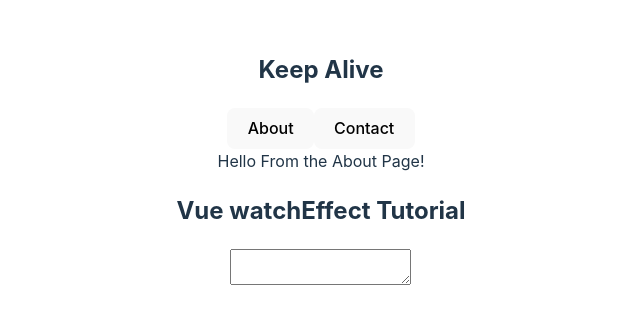
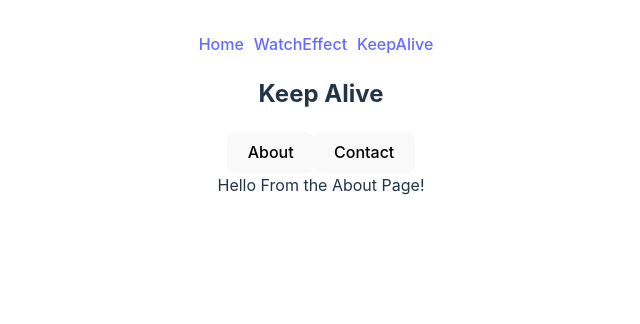
Before and after one commit to zayar-coding/vue-practise, a Vue app: page /keepalive in a window 1280 px wide. Shown: the top 324 px of the page, without its empty margins (319-959 px from the left). Built offline with nearby package versions, Linux system fonts and the light colour scheme.

Commit message:
router added

```diff
--- a/src/App.vue
+++ b/src/App.vue
@@ -14,15 +14,16 @@
   </script>
 
 <template>
-  <div>
-    <h2>Keep Alive</h2>
-  <TabsVue/>
-  </div>
-  <div>
-  <typing-watcher/>
-  </div>
+  <router-link to="/" class="r-link">Home</router-link>
+  <router-link to="/watcheffect" class="r-link">WatchEffect</router-link>
+  <router-link to="/keepalive" class="r-link">KeepAlive</router-link>
+
+
+  <router-view></router-view>
 </template>
 
 <style scoped>
-
+  .r-link{
+    padding-right: 10px;
+  }
 </style>
--- a/src/main.js
+++ b/src/main.js
@@ -1,5 +1,8 @@
 import { createApp } from 'vue'
 import './style.css'
 import App from './App.vue'
+import router from './router'
 
-createApp(App).mount('#app')
+const app = createApp(App)
+app.use(router)
+app.mount('#app')
--- /dev/null
+++ b/src/router/index.js
@@ -0,0 +1,20 @@
+import { createRouter, createWebHistory } from 'vue-router'
+import KeepAlivePage from '../views/KeepAlivePage.vue'
+import WatchEffectPage from '../views/WatchEffectPage.vue'
+const router = createRouter({
+  history: createWebHistory(import.meta.env.BASE_URL),
+  routes: [
+    {
+      path: '/keepalive',
+      name: 'KeepAlive',
+      component: KeepAlivePage
+    },
+    {
+      path: '/watcheffect',
+      name: 'watchEffect',
+      component: WatchEffectPage
+    }
+  ]
+})
+
+export default router;
--- /dev/null
+++ b/src/views/KeepAlivePage.vue
@@ -0,0 +1,18 @@
+<template>
+  <div>
+      <h2>Keep Alive</h2>
+    <Tabs/>
+    </div>
+</template>
+
+<script>
+import Tabs from '../components/KeepAlive/Tabs.vue';
+
+export default {
+    components: { Tabs }
+}
+</script>
+
+<style>
+
+</style>
--- /dev/null
+++ b/src/views/WatchEffectPage.vue
@@ -0,0 +1,17 @@
+<template>
+   <div>
+    <typing-watcher/>
+    </div>
+</template>
+
+<script>
+import TypingWatcher from '../components/WatcherEffect/TypingWatcher.vue'
+export default {
+  components: { TypingWatcher },
+
+}
+</script>
+
+<style>
+
+</style>
```
Also changed, not shown: package.json (line endings or trailing spaces), 1 other file (tests, documents, lock files or other folders).
